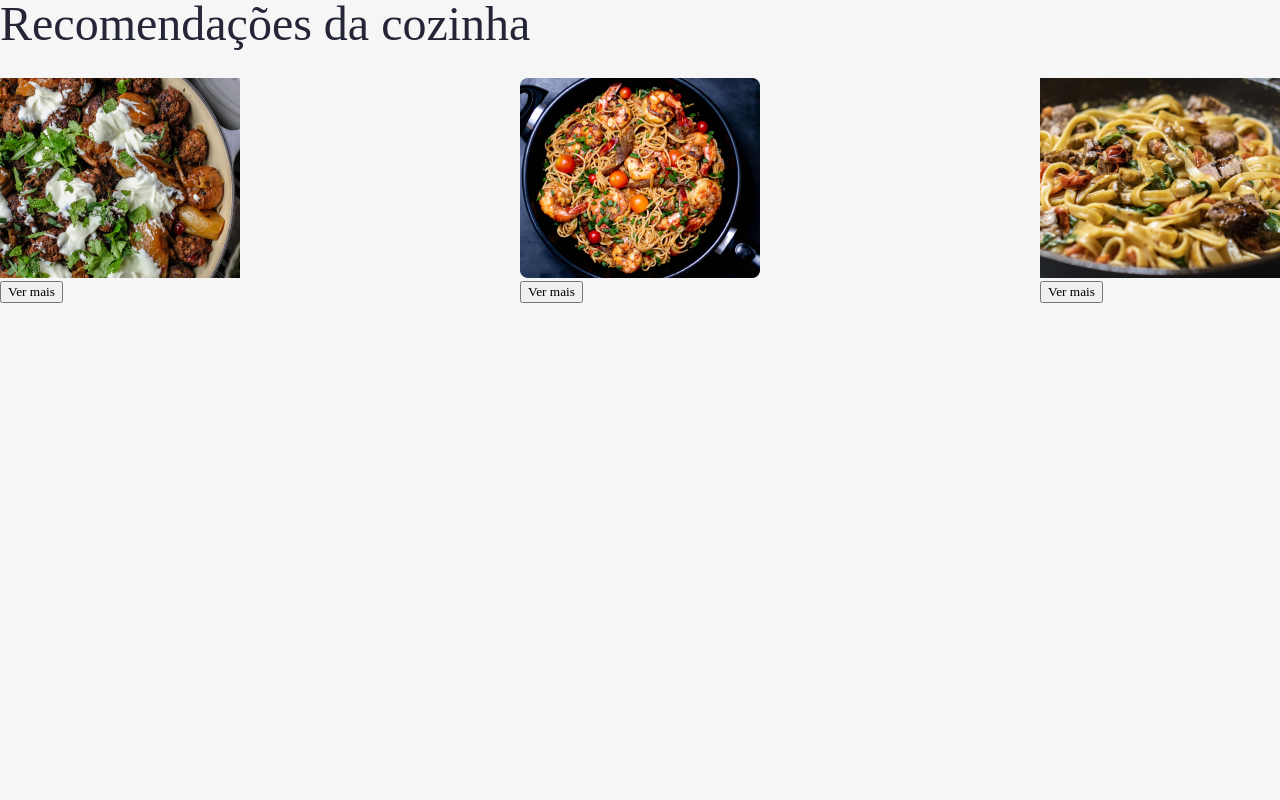
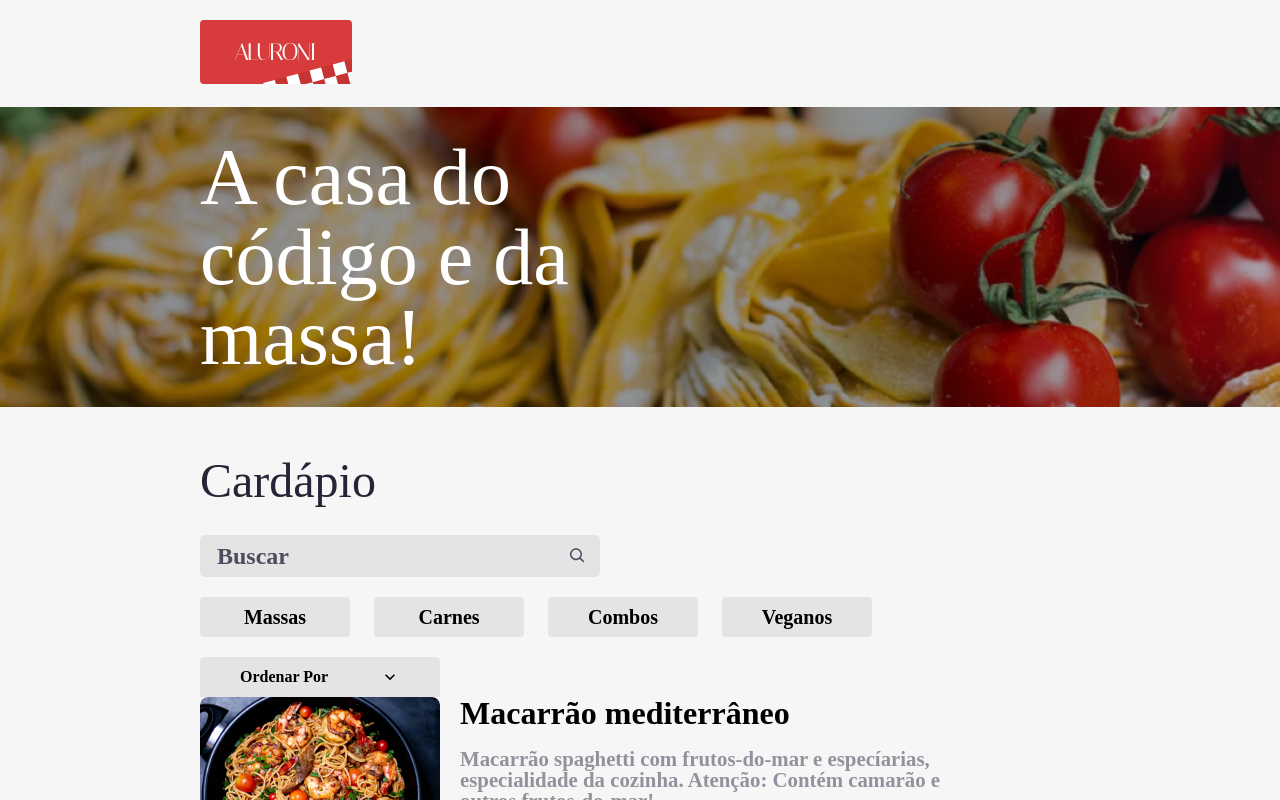
Before and after one commit to LucaPinheiro/aluroni, a React (Vite) app: page /cardapio in a window 1280 px wide. Shown: the top 800 px of the page. Built offline with nearby package versions, Linux system fonts and the light colour scheme; a web font is replaced by a local one.

Commit message:
iniciando react router dom

```diff
--- a/package.json
+++ b/package.json
@@ -13,7 +13,8 @@
     "classnames": "^2.5.1",
     "react": "^18.2.0",
     "react-dom": "^18.2.0",
-    "react-icons": "^5.0.1"
+    "react-icons": "^5.0.1",
+    "react-router-dom": "^6.22.0"
   },
   "devDependencies": {
     "@types/react": "^18.2.43",
--- a/src/main.tsx
+++ b/src/main.tsx
@@ -1,10 +1,10 @@
 import React from "react";
 import ReactDOM from "react-dom/client";
 import "./index.css";
-import Inicio from "./pages/Inicio";
+import Router from "./routes.tsx";
 
 ReactDOM.createRoot(document.getElementById("root")!).render(
   <React.StrictMode>
-    <Inicio />
+    <Router />
   </React.StrictMode>
 );
--- a/src/pages/Cardapio/Itens/index.tsx
+++ b/src/pages/Cardapio/Itens/index.tsx
@@ -1,4 +1,4 @@
-import cardapio from "./itens.json";
+import cardapio from "../../../data/cardapio.json";
 import Item from "./Item";
 import styles from "./Itens.module.scss";
 import { useEffect, useState } from "react";
--- /dev/null
+++ b/src/routes.tsx
@@ -0,0 +1,14 @@
+import { BrowserRouter as Router, Routes, Route } from "react-router-dom";
+import Inicio from "./pages/Inicio";
+import Cardapio from "./pages/Cardapio";
+
+export default function AppRouter() {
+  return (
+    <Router>
+      <Routes>
+        <Route path="/" element={<Inicio />} />
+        <Route path="/cardapio" element={<Cardapio />} />
+      </Routes>
+    </Router>
+  );
+}
```
Also changed, not shown: 1 other file (tests, documents, lock files or other folders).
